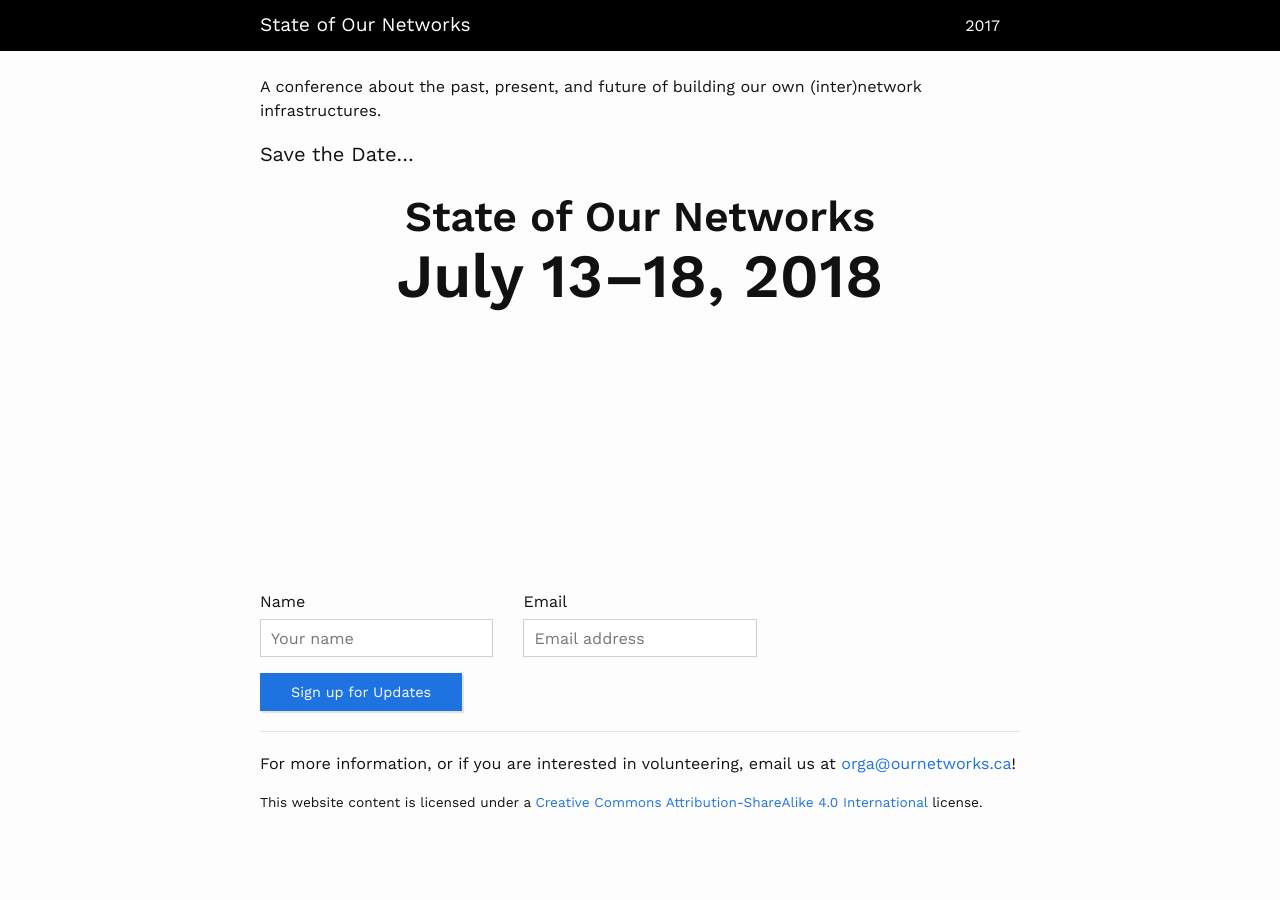
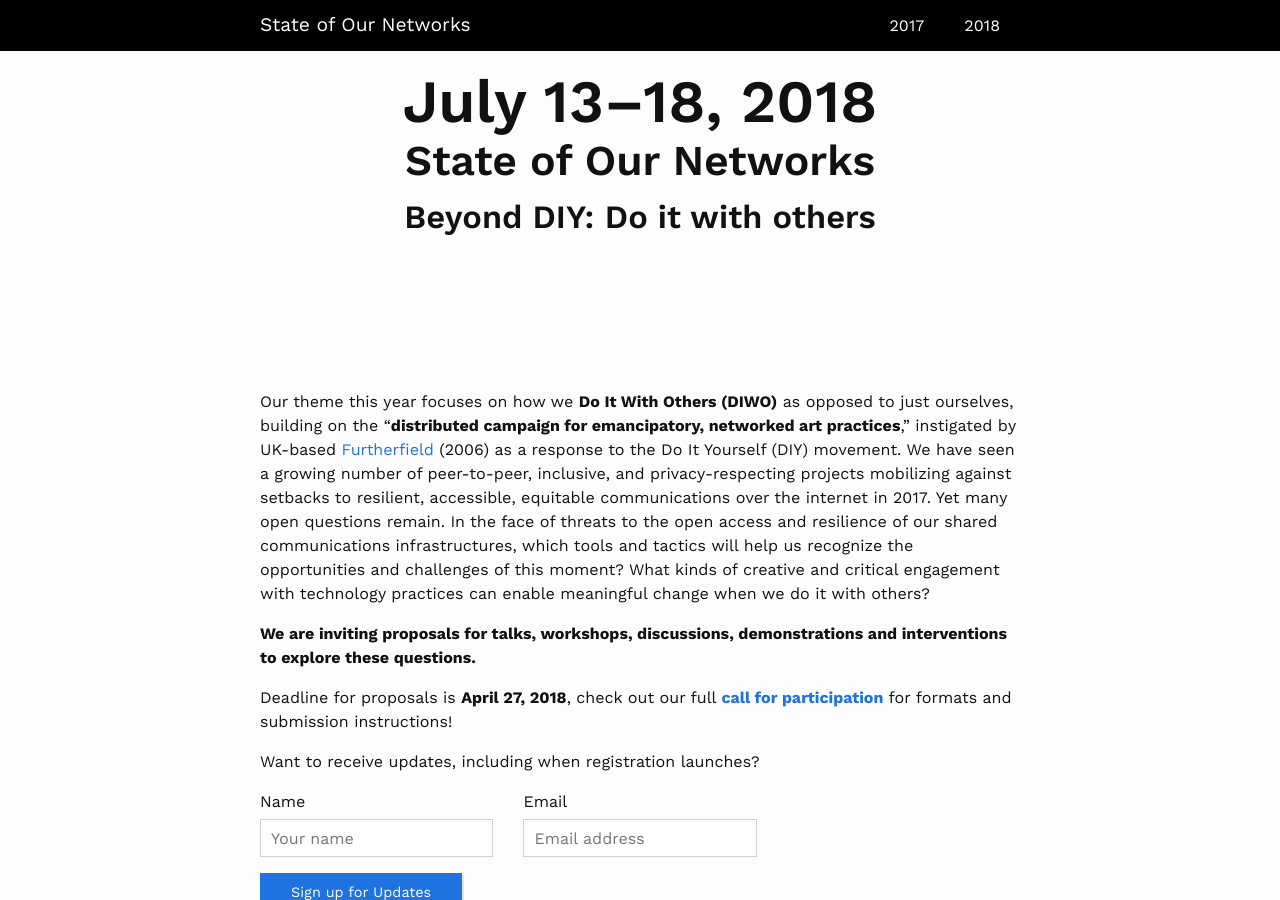
Before and after one commit to ournetworks/ournetworks.ca, a Jekyll site: the page built from index.md, in a window 1280 px wide and 900 px high. Built offline with Jekyll 4.4.1, drawn with Linux system fonts in a browser that asks for light colours; some of the changed text lies outside the part shown.

Commit message:
add initial draft of cfp

```diff
--- a/index.md
+++ b/index.md
@@ -3,14 +3,22 @@ layout: splash
 title: State of Our Networks
 ---
 
-A conference about the past, present, and future of building our own (inter)network infrastructures.
-
-<span style="font-size: 2rem; font-weight: 400;">Save the Date...</span>
-<div style="text-align: center;height: 45vh;">
+<div style="text-align: center;height: 35vh;">
+  <span style="font-size: 6rem; font-weight: 600; line-height: 0.9;">July 13–18, 2018</span><br />
   <span style="font-size: 4.25rem; font-weight: 600;">State of Our Networks</span><br />
-  <span style="font-size: 6.15rem; font-weight: 600; line-height: 0.9;">July 13–18, 2018</span>
+  <span style="font-size: 3.25rem; font-weight: 600;">Beyond DIY: Do it with others</span>
 </div>
 
+Our theme this year focuses on how we **Do It With Others (DIWO)** as opposed to just ourselves, building on the "**distributed campaign for emancipatory, networked art practices**," instigated by UK-based [Furtherfield](http://archive.furtherfield.org/projects/diwo-do-it-others-resource) (2006) as a response to the Do It Yourself (DIY) movement. We have seen a growing number of peer-to-peer, inclusive, and privacy-respecting projects mobilizing against setbacks to resilient, accessible, equitable communications over the internet in 2017. Yet many open questions remain. In the face of threats to the open access and resilience of our shared communications infrastructures, which tools and tactics will help us recognize the opportunities and challenges of this moment? What kinds of creative and critical engagement with technology practices can enable meaningful change when we do it with others?
+
+**We are inviting proposals for talks, workshops, discussions, demonstrations and interventions to explore these questions.**
+
+Deadline for proposals is **April 27, 2018**, check out our full [**call for participation**](./2018) for formats and submission instructions!
+
+
+Want to receive updates, including when registration launches?
+
+<!-- Sign up for Email -->
 <form action="https://formspree.io/orga@ournetworks.ca" method="POST">
   <div class="row form-group">
     <div class="four columns">
@@ -30,4 +38,4 @@ A conference about the past, present, and future of building our own (inter)netw
 
 ***
 
-For more information, or if you are interested in volunteering, email us at [{{ site.email }}](mailto:{{ site.email }})!
+If you have any questions email us at [{{ site.email }}](mailto:{{ site.email }})!
```
Also changed, not shown: 2018.md (added, +49 -0 lines).
